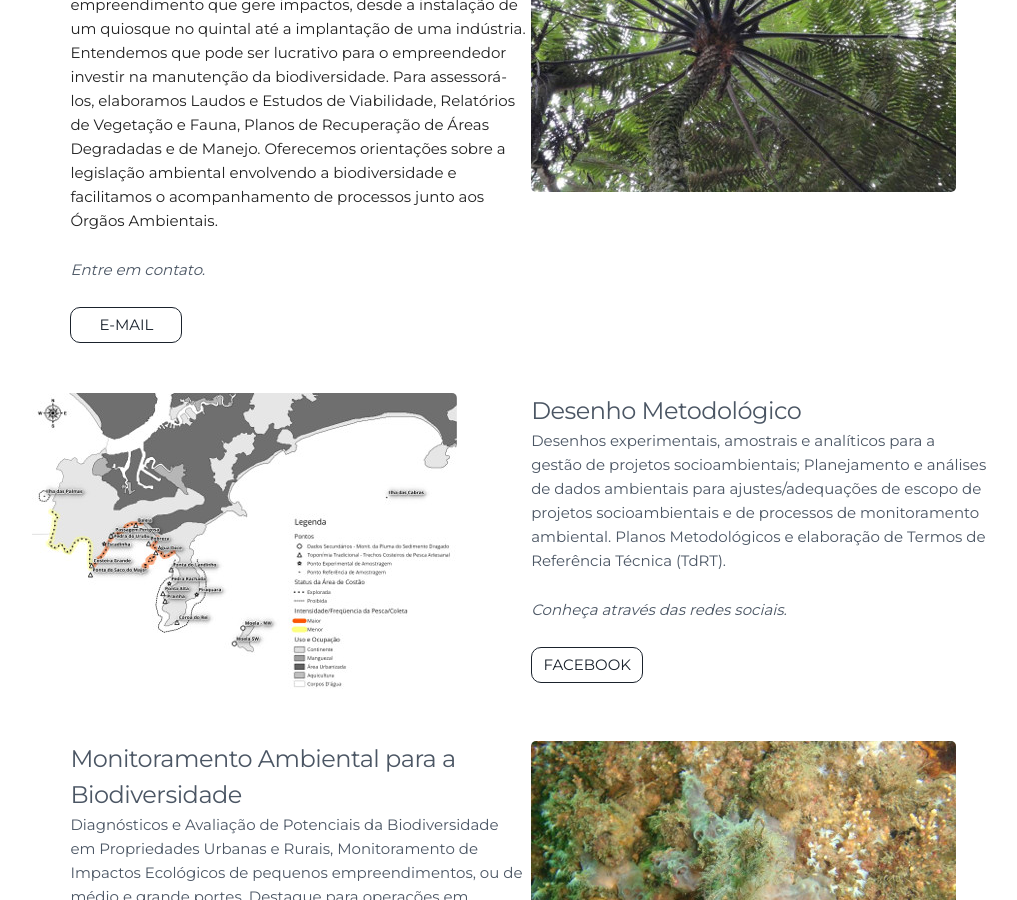
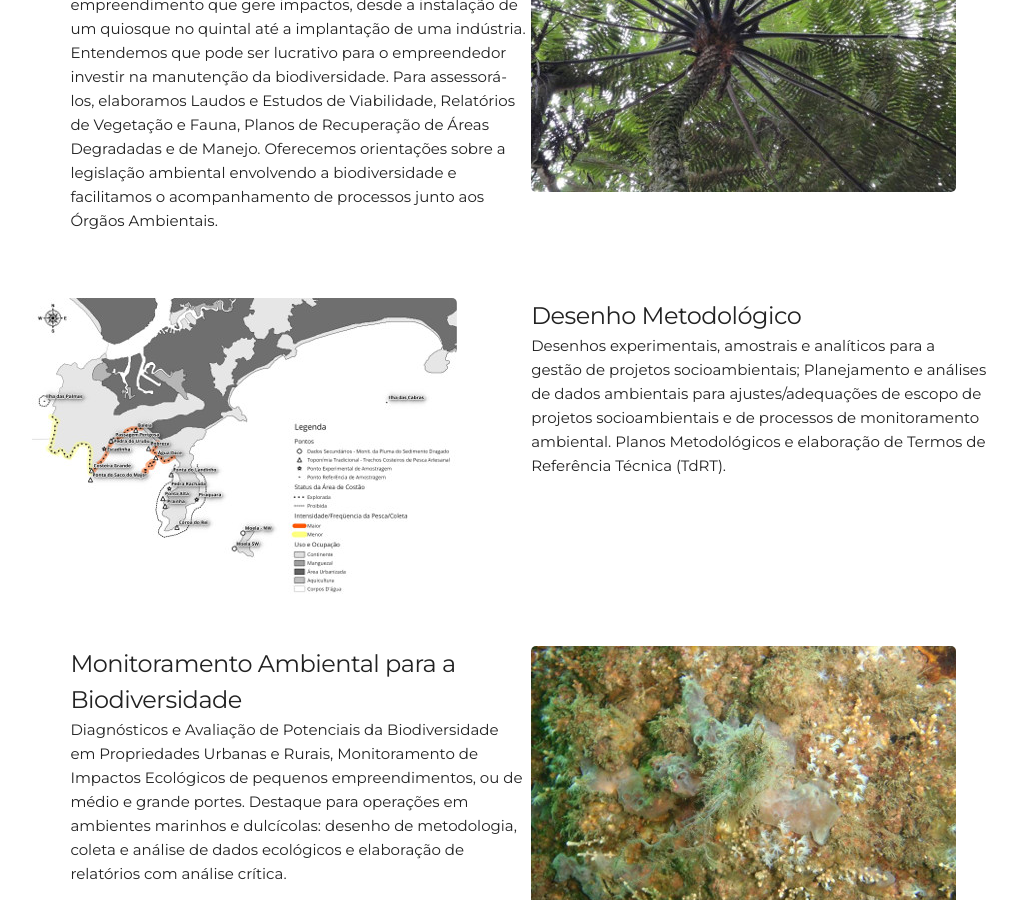
Before and after one commit to leroy1977/eQ1, a Jekyll site: the page built from index.html, in a window 1280 px wide and 900 px high, scrolled down 1901 px. Shown: the whole window, without its empty margins (128-1145 px from the left). Built offline with Jekyll 4.4.1, drawn with Linux system fonts in a browser that asks for light colours; some of the changed text lies outside the part shown.

Commit message:
Update projects.html

```diff
--- a/_includes/projects.html
+++ b/_includes/projects.html
@@ -10,8 +10,8 @@
       <h5> Licenciamento, Recuperação e Compensação Ambiental </h5>
       <!--<li> Aplicação: estudos ambientais em processos de licenciamento; planos de manejo, programas ambientais para planos diretores.</li> -->
       <p>A sustentabilidade requer a observância de procedimentos legais de licenciamento e gestão ambiental, para qualquer empreendimento que gere impactos, desde a instalação de um quiosque no quintal até a implantação de uma indústria. Entendemos que pode ser lucrativo para o empreendedor investir na manutenção da biodiversidade. Para assessorá-los, elaboramos Laudos e Estudos de Viabilidade, Relatórios de Vegetação e Fauna, Planos de Recuperação de Áreas Degradadas e de Manejo. Oferecemos orientações sobre a legislação ambiental envolvendo a biodiversidade e facilitamos o acompanhamento de processos junto aos Órgãos Ambientais. </p>
-      <p> <i> <font color= #4B5664> Entre em contato. </i> </p>
-      <a class="project-link" href="mailto:{{site.email}}">E-MAIL</a>
+      <!-- <p> <i> <font color= #4B5664> Entre em contato. </i> </p>
+      <a class="project-link" href="mailto:{{site.email}}">E-MAIL</a> -->
     </div>
   </div>
   <div class="row user-projects">
@@ -24,8 +24,8 @@
          <li> Aplicação: planejamento de estudos ambientais. </li>
       </ul> -->
       <p>Desenhos experimentais, amostrais e analíticos para a gestão de projetos socioambientais; Planejamento e análises de dados ambientais para ajustes/adequações de escopo de projetos socioambientais e de processos de monitoramento ambiental. Planos Metodológicos e elaboração de Termos de Referência Técnica (TdRT). </p>
-      <p> <i> <font color= #4B5664> Conheça através das redes sociais. </i> </p>
-      <a class="project-link" href="https://www.facebook.com/eQuanta.env{{site.facebook_username}}">FACEBOOK</a>
+      <!-- <p> <i> <font color= #4B5664> Conheça através das redes sociais. </i> </p>
+      <a class="project-link" href="https://www.facebook.com/eQuanta.env{{site.facebook_username}}">FACEBOOK</a> -->
     </div>
   </div>
   <div class="row user-projects">
@@ -38,8 +38,8 @@
         <li> Aplicação: intervenção ambiental com mínimo impacto viável.</li>
       </ul> -->
       <p>Diagnósticos e Avaliação de Potenciais da Biodiversidade em Propriedades Urbanas e Rurais, Monitoramento de Impactos Ecológicos de pequenos empreendimentos, ou de médio e grande portes. Destaque para operações em ambientes marinhos e dulcícolas: desenho de metodologia, coleta e análise de dados ecológicos e elaboração de relatórios com análise crítica. </p>
-      <p> <i> <font color= #4B5664> Entre em contato. </i> </p>
-      <a class="project-link" href="mailto:{{site.email}}">E-MAIL</a>
+      <!-- <p> <i> <font color= #4B5664> Entre em contato. </i> </p>
+           <a class="project-link" href="mailto:{{site.email}}">E-MAIL</a> -->
     </div>
   </div>
     <div class="row user-projects">
@@ -52,8 +52,10 @@
         <li> Aplicação: tradução/aplicação técno-científica e didática e educação <i> outdoor. </i> </li>
       </ul> -->
       <p>Projetos para Parques Urbanos, RPPNs e outras Áreas Protegidas: Planos de Manejo, Roteiros e Trilhas Interpretativas do Patrimônio Natural, Capacitação de Monitores, Implantação de Parcelas Eco-Pedagógicas, Cartilhas, Produção de Planos Interpretativos, Mapas e Guias impressos e digitais.</p>
+      <p> <i> <font color= #4B5664> Entre em contato. </i> </p>
+      <a class="project-link" href="mailto:{{site.email}}">contato</a>
       <p> <i> <font color= #4B5664> Conheça através das redes sociais. </i> </p>
-      <a class="project-link" href="https://www.facebook.com/eQuanta.env{{site.facebook_username}}">FACEBOOK</a>
+      <a class="project-link" href="https://www.facebook.com/eQuanta.env{{site.facebook_username}}">facebook</a>
     </div>
   </div>
   <!-- <div class="row user-projects">
```
